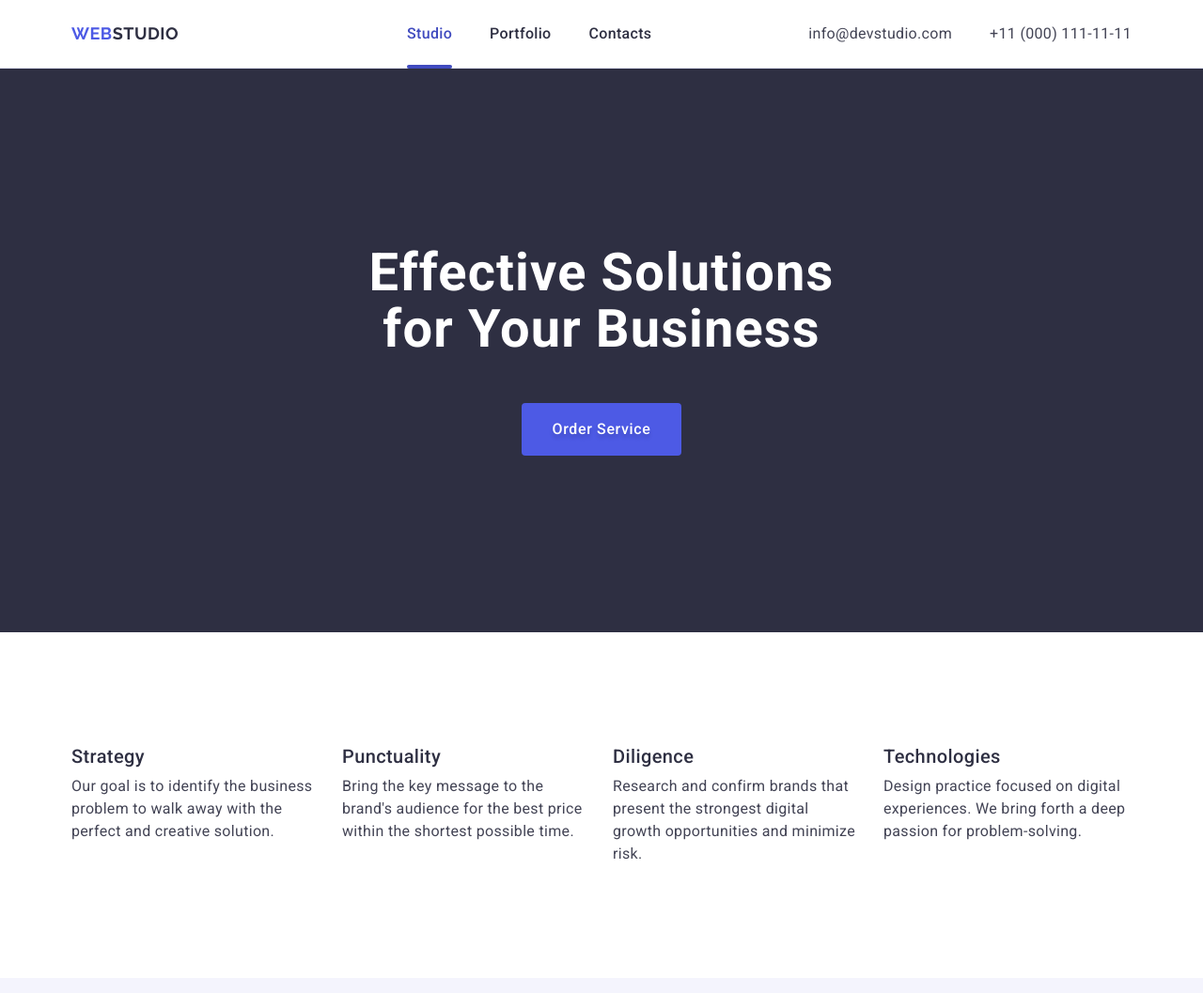
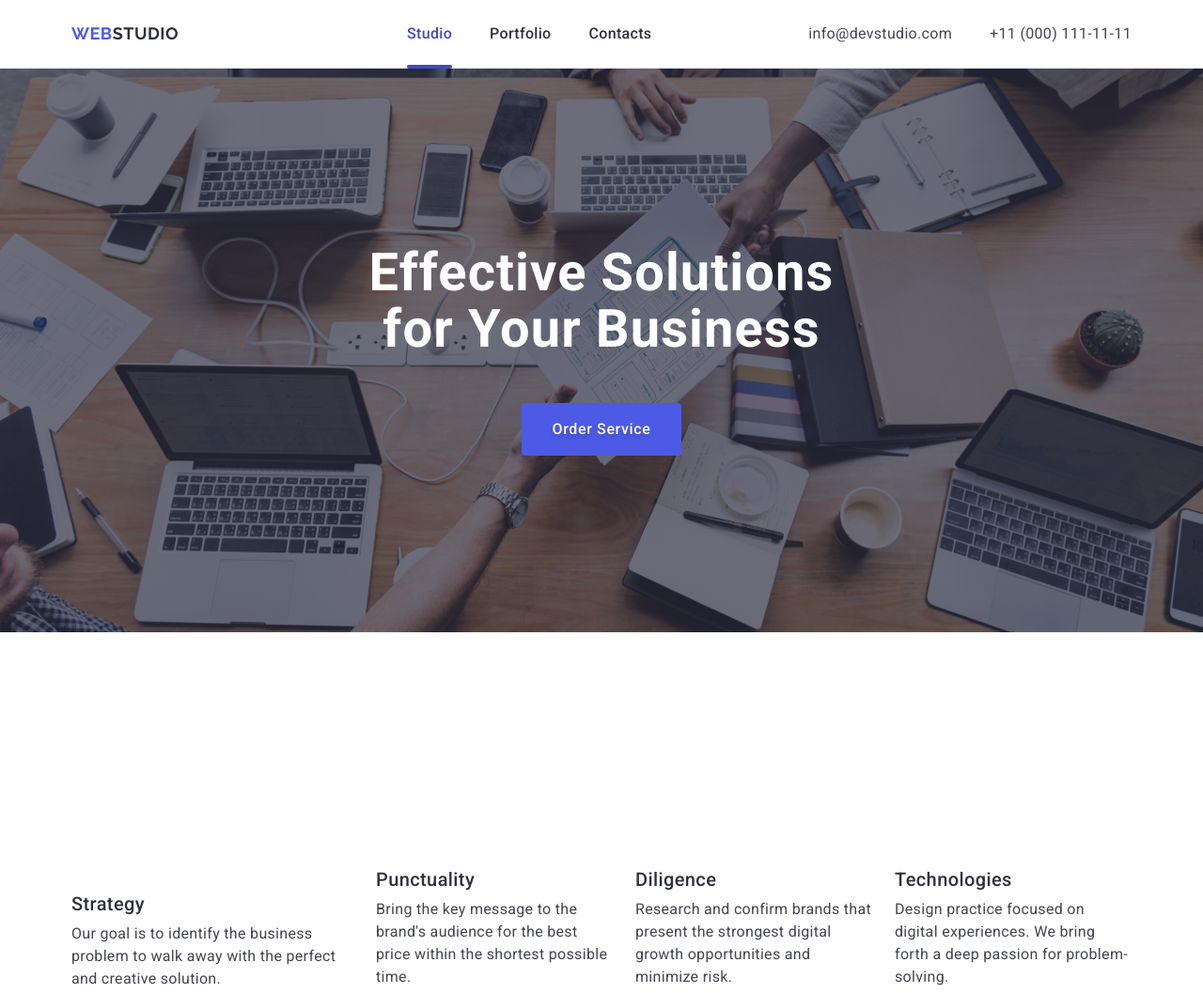
Before and after one commit to Dididi2000/goit-markup-hw-04, a plain HTML site: page index.html in a window 1280 px wide. Shown: the top 1057 px of the page at 94% size. Drawn offline with nearby package versions, Linux system fonts and the light colour scheme.

Commit message:
main-page-section

```diff
--- a/css/styles.css
+++ b/css/styles.css
@@ -176,10 +176,20 @@ img {
 /* Main-paige-section */
 
 .main-page-section {
-    background-color: var(--color-main);
     display: flex;
     flex-direction: column;
     padding: 188px 0;
+    background-color: var(--color-main);
+    background-image:
+    linear-gradient(
+        rgba(46, 47, 66, 0.70),
+        rgba(46, 47, 66, 0.70)
+    ),
+    url(/images/people-office\ 1.jpg)
+    ;
+    max-width: 1440px;
+    background-size: cover;
+    background-position: center;
 }
 .first-title{
     text-align: center;
@@ -207,6 +217,7 @@ img {
     border-radius: 4px;
     line-height: 1.5;
     min-width: 169px;
+    transition: background-color 250ms cubic-bezier(0.4, 0, 0.2, 1);
 
 }
 
--- a/index.html
+++ b/index.html
@@ -76,6 +76,11 @@
           <h2 class="visually-hidden" >Solutions</h2>
           <ul class="advantages-list">
             <li class="list-solutions">
+              <div class="icon-second">
+                <svg class="icon-advantages">
+                  <use href
+                </svg>
+              </div>
               <h3 class="advantages-title">Strategy</h3>
               <p class="advantages-desc">
                 Our goal is to identify the business problem to walk away with the
```
Also changed, not shown: images/people-office 1.jpg (added), 1 other file.
